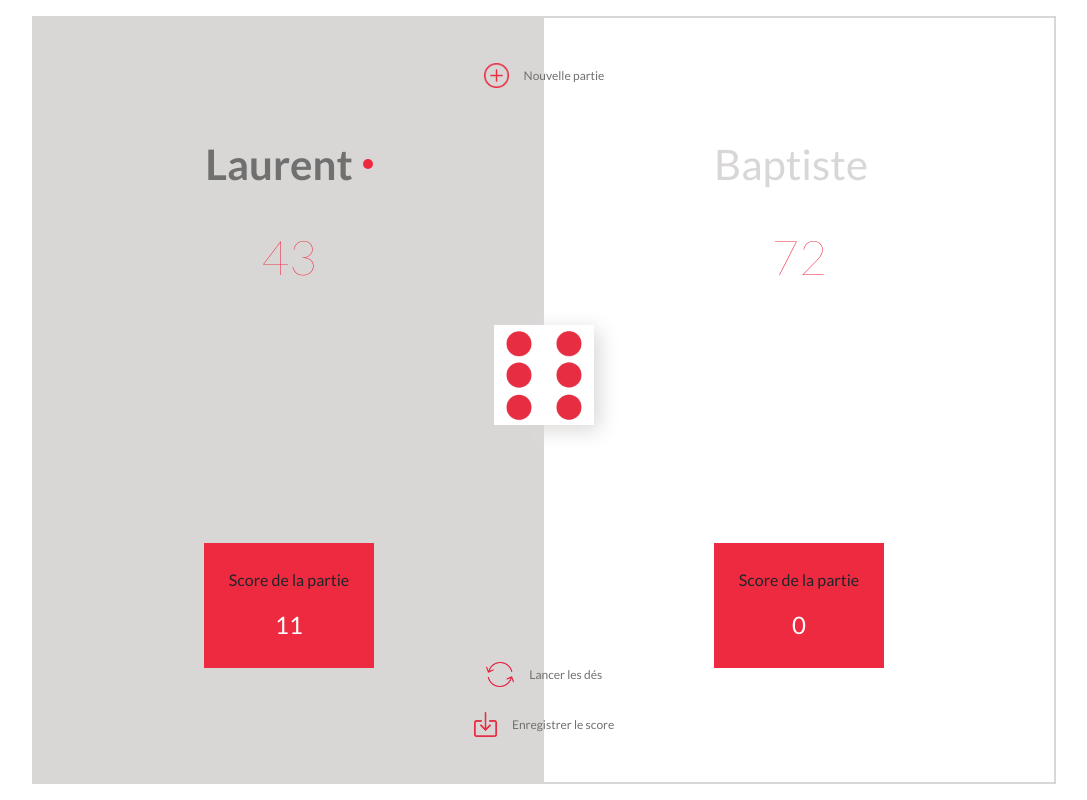
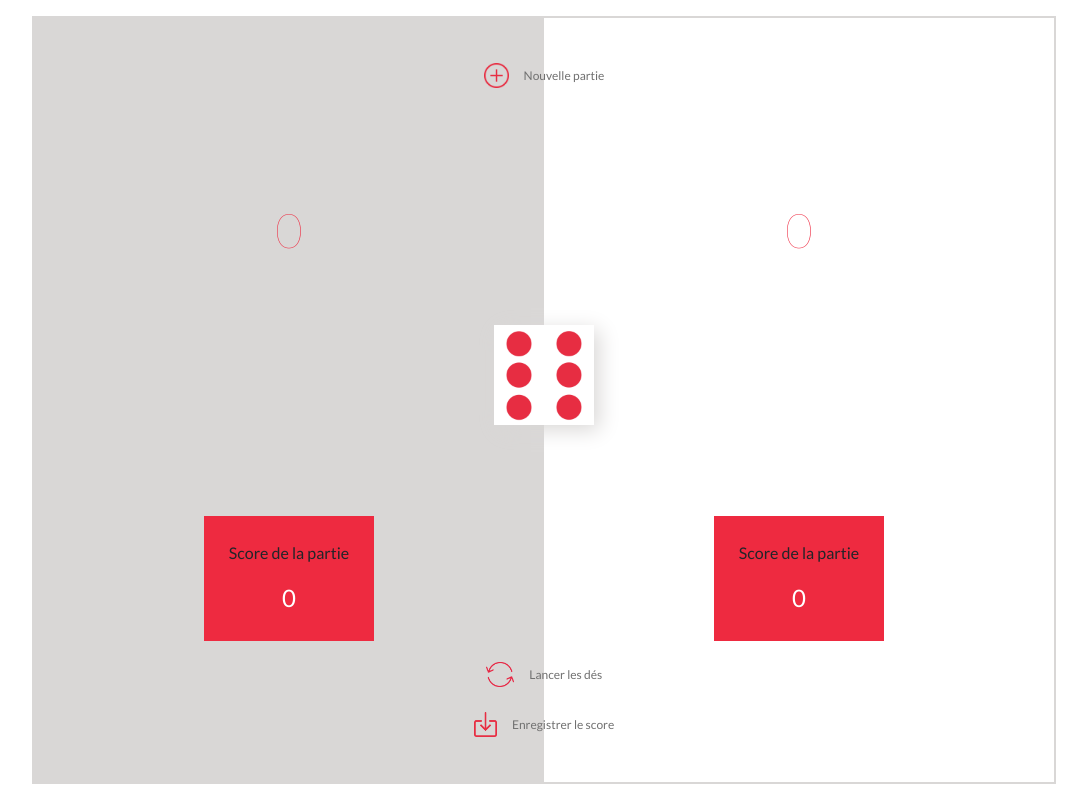
Before and after one commit to LaurentCAILLAUD/GDWFSDVSWEBAJAVAEXAIII1A, a plain HTML site: page index.html in a window 1280 px wide. Shown: the whole page, without its empty margins (96-1183 px from the left). Drawn offline with Linux system fonts and the light colour scheme.

Commit message:
Modify indexView HTML file with original interactive fields and modify indexView xl CSS file for a better UX

```diff
--- a/css/indexView-lg.css
+++ b/css/indexView-lg.css
@@ -32,6 +32,7 @@
 /* newGameContainer start */
 .newGameContainer {
   margin-top: 5.86vh;
+  cursor: pointer;
 }
 /* newGameContainer end */
 
@@ -52,6 +53,7 @@
 .rollDice,
 .savePoints {
   width: 100%;
+  cursor: pointer;
 }
 
 .rollDice {
--- a/index.html
+++ b/index.html
@@ -17,14 +17,14 @@
       <section class="player1Container h-50vh row g-0 justify-content-center align-items-center">
         <div class="col-5 col-md-2 col-lg-4 text-center">
           <div class="d-flex justify-content-center align-items-center">
-            <p class="player1Identity mb-0">Laurent</p>
-            <div class="currentPlayer pink"></div>
+            <p class="player1Identity mb-0"><!-- Modify in JS file --></p>
+            <div class="currentPlayer"></div>
           </div>
-          <p class="player1GlobalPoints mb-0">43</p>
+          <p class="player1GlobalPoints mb-0">0</p>
           <section class="row g-0 pink">
             <div class="col">
               <p class="mb-0">Score de la partie</p>
-              <p class="player1CurrentPoints mb-0">11</p>
+              <p class="player1CurrentPoints mb-0">0</p>
             </div>
           </section>
         </div>
@@ -34,10 +34,10 @@
       <section class="player2Container h-50vh row g-0 justify-content-center align-items-center">
         <div class="col-5 col-md-2 col-lg-4 text-center">
           <div class="d-flex justify-content-center align-items-center">
-            <p class="player2Identity mb-0">Baptiste</p>
+            <p class="player2Identity mb-0"><!-- Modify in JS file --></p>
             <div class="currentPlayer white"></div>
           </div>
-          <p class="player2GlobalPoints mb-0">72</p>
+          <p class="player2GlobalPoints mb-0">0</p>
           <section class="row g-0 pink">
             <div class="col">
               <p class="mb-0">Score de la partie</p>
@@ -57,7 +57,7 @@
         <!-- newGameContainer end -->
         <!-- dicePoints start -->
         <div class="dicePoints d-flex justify-content-center align-items-center">
-          <div class="rollDiceResult"></div>
+          <div class="rollDiceResult"><!-- Modify in JS file --></div>
         </div>
         <!-- dicePoints end -->
         <!-- actionGameContent start -->
```
